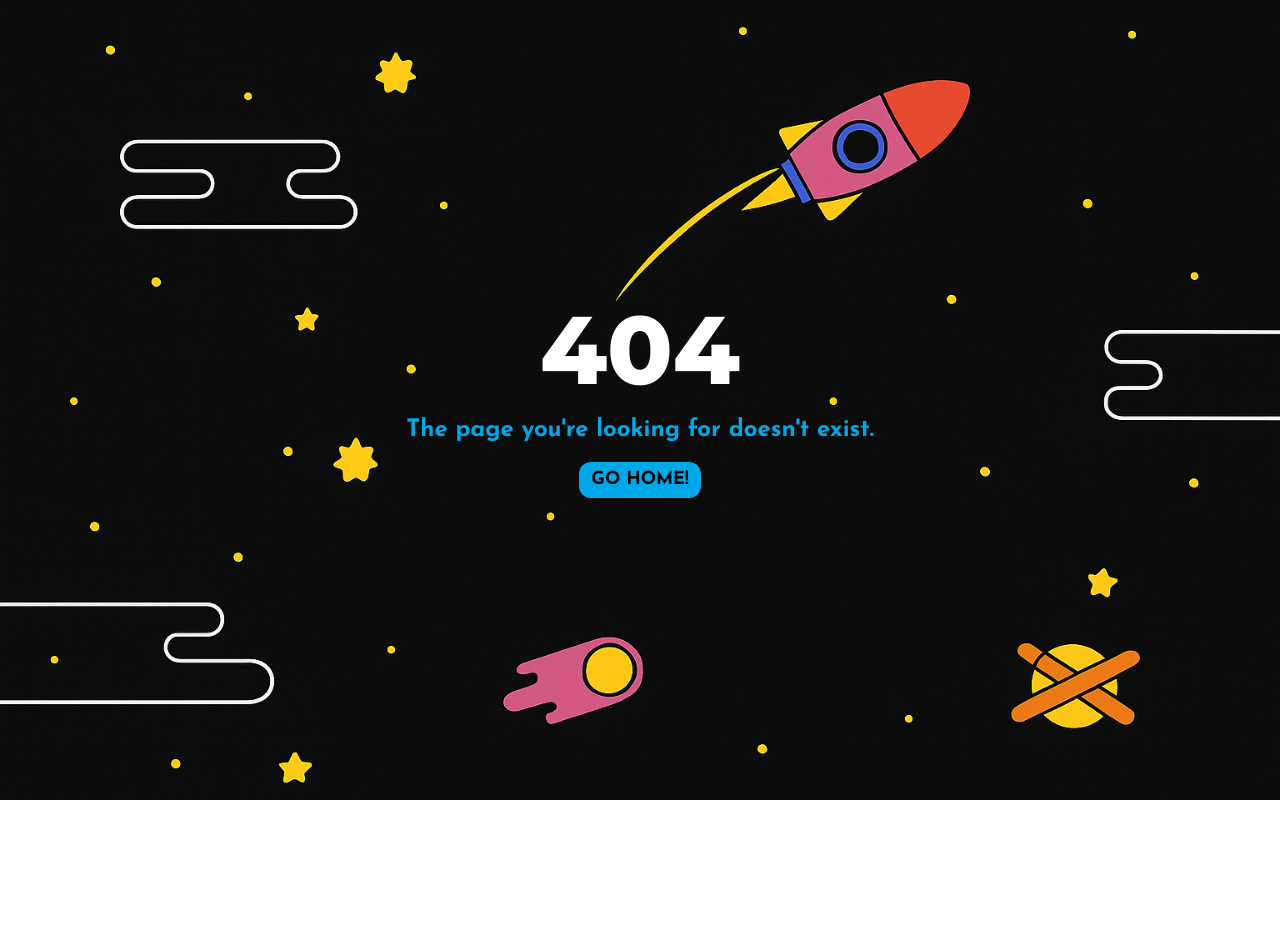
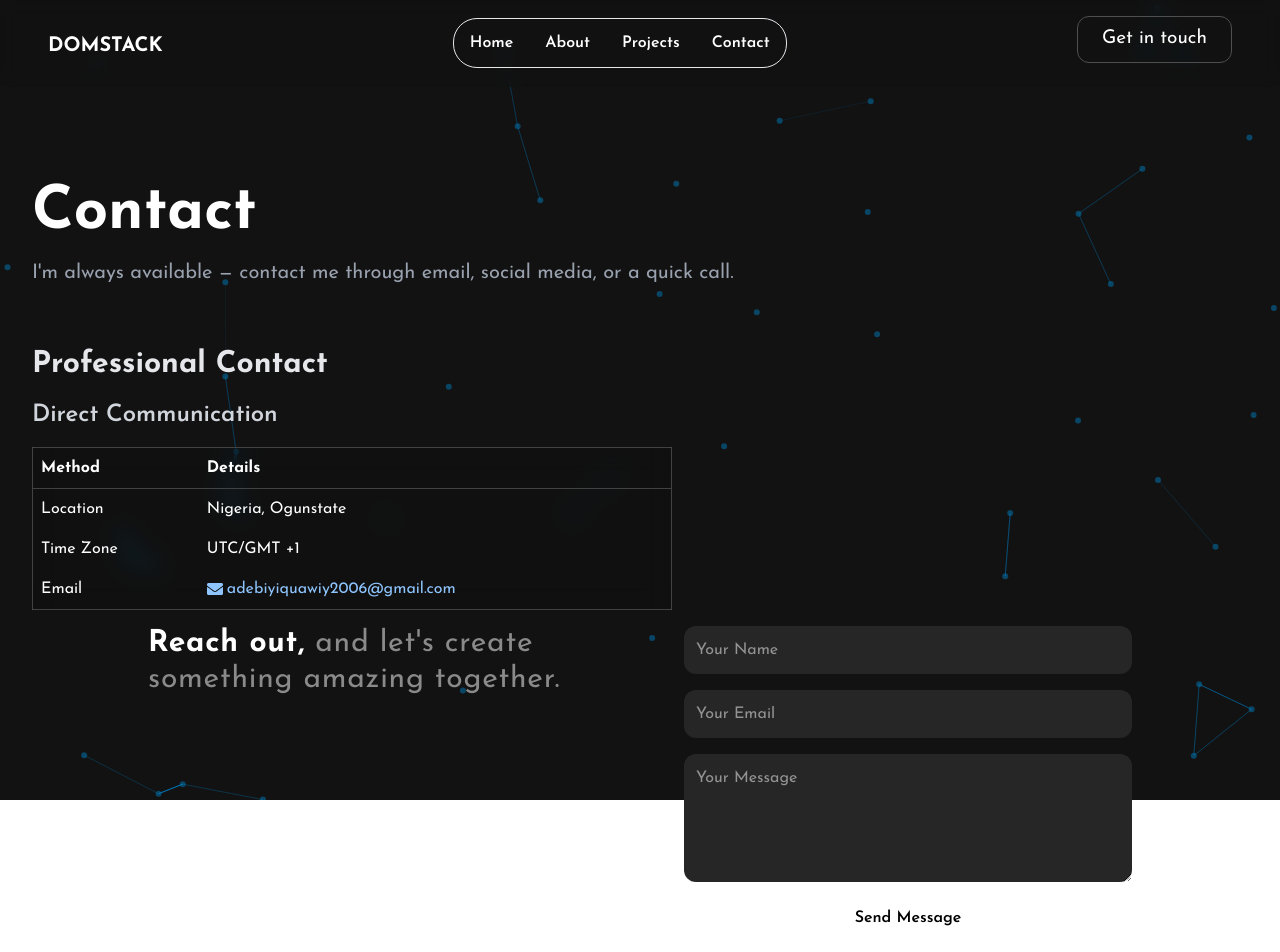
Before and after one commit to dominionnnnnnn/portfolio, a React (Vite) app: page /contact in a window 1280 px wide. Before the commit this address had no page. Shown: the top 952 px of the page. Before the commit the page ends 800 px from the top, so only its background shows below. Built offline with nearby package versions, Linux system fonts and the light colour scheme.

Commit message:
email feature

```diff
--- a/package.json
+++ b/package.json
@@ -12,6 +12,7 @@
   "dependencies": {
     "@tailwindcss/vite": "^4.0.14",
     "@tsparticles/react": "^3.0.0",
+    "emailjs-com": "^3.2.0",
     "react": "^19.0.0",
     "react-dom": "^19.0.0",
     "react-icons": "^5.5.0",
@@ -19,6 +20,7 @@
     "react-simple-typewriter": "^5.0.1",
     "react-tsparticles": "^2.12.2",
     "styled-components": "^6.1.16",
+    "sweetalert2": "^11.6.13",
     "tailwindcss": "^4.0.14",
     "tsparticles": "^3.8.1",
     "tsparticles-slim": "^2.12.0"
--- a/src/App.jsx
+++ b/src/App.jsx
@@ -3,6 +3,7 @@ import HomePage from "./pages/HomePage"
 import AboutPage from "./pages/AboutPage"
 import ProjectsPage from "./pages/ProjectsPage"
 import NotFound from "./components/NotFound"
+import ContactPage from "./pages/ContactPage"
 import { Route, createBrowserRouter, createRoutesFromElements, RouterProvider } from "react-router-dom"
 
 const router = createBrowserRouter(
@@ -11,7 +12,8 @@ const router = createBrowserRouter(
       <Route path="/" element={<Mainlayout />} >
         <Route index element={<HomePage/>} />
         <Route path="/about" element={<AboutPage/>} />
-        <Route path="/projects" element={<ProjectsPage/>}/>
+        <Route path="/projects" element={<ProjectsPage/>} />
+        <Route path="/contact" element={<ContactPage/>} />
       </Route>
         <Route path="*" element={<NotFound/>} />
     </>
--- /dev/null
+++ b/src/components/ContactForm.jsx
@@ -0,0 +1,78 @@
+import React, { useRef } from "react";
+import emailjs from "emailjs-com";
+import Swal from "sweetalert2";
+
+const ContactForm = () => {
+  const form = useRef();
+
+  const sendEmail = (e) => {
+    e.preventDefault();
+
+    const SERVICE_ID = import.meta.env.VITE_EMAILJS_SERVICE_ID;
+    const TEMPLATE_ID = import.meta.env.VITE_EMAILJS_TEMPLATE_ID;
+    const PUBLIC_KEY = import.meta.env.VITE_EMAILJS_PUBLIC_KEY;
+
+    Swal.fire({
+      title: "Sending...",
+      text: "Please wait while your message is being sent.",
+      allowOutsideClick: false,
+      didOpen: () => {
+        Swal.showLoading();
+      },
+    });
+
+    emailjs.sendForm(SERVICE_ID, TEMPLATE_ID, form.current, PUBLIC_KEY).then(
+      (result) => {
+        Swal.fire({
+          icon: "success",
+          title: "Message Sent!",
+          text: "Thanks for reaching out. I’ll get back to you soon!",
+          confirmButtonColor: "#3085d6",
+        });
+        form.current.reset();
+      },
+      (error) => {
+        Swal.fire({
+          icon: "error",
+          title: "Oops!",
+          text: "Something went wrong. Please try again later.",
+          confirmButtonColor: "#d33",
+        });
+      }
+    );
+  };
+
+  return (
+    <form
+      ref={form}
+      onSubmit={sendEmail}
+      className="flex flex-col gap-4 w-full max-w-md"
+    >
+      <input
+        type="text"
+        name="name"
+        placeholder="Your Name"
+        required
+        className=" rounded-xl text-white bg-[#262626] p-3"
+      />
+      <input
+        type="email"
+        name="email"
+        placeholder="Your Email"
+        required
+        className=" rounded-xl text-white bg-[#262626] p-3"
+      />
+      <textarea
+        name="message"
+        placeholder="Your Message"
+        required
+        className="rounded-xl text-white bg-[#262626] p-3 h-32"
+      ></textarea>
+      <button type="submit" className="bg-white font-semibold rounded-xl text-black py-2 px-4">
+        Send Message
+      </button>
+    </form>
+  );
+};
+
+export default ContactForm;
--- a/src/components/navbar/Navbar.jsx
+++ b/src/components/navbar/Navbar.jsx
@@ -45,7 +45,7 @@ const Navbar = () => {
             <Link to="/" onClick={closeMenu} className=''>Home</Link>
             <Link to="/about" onClick={closeMenu} className=''>About</Link>
             <Link to="/projects" onClick={closeMenu} className=''>Projects</Link>
-            <Link to="#contact" onClick={closeMenu} className=''>Contact</Link>
+            <Link to="/contact" onClick={closeMenu} className=''>Contact</Link>
         </div>
         <Button />
         <Checkbox setIsMenuVisible={setIsMenuVisible} checkboxRef={checkboxRef} />
--- a/src/index.css
+++ b/src/index.css
@@ -161,6 +161,16 @@ html {
       left: 0;
   }
 }
+th {
+  border-bottom: 1px solid #515151c7;
+  text-align: left;
+  padding: 8px;
+}
+td{
+  text-align: left;
+  padding: 8px;
+}
+
 /* .project-item{
   perspective: 1200px;
   transform: scale(0.646535) rotateX(14.1386deg);
--- /dev/null
+++ b/src/pages/ContactPage.jsx
@@ -0,0 +1,44 @@
+import React from 'react'
+import { FaEnvelope } from 'react-icons/fa'
+import ContactForm from '../components/ContactForm'
+
+const ContactPage = () => {
+  return (
+    <div className='py-6'>
+        <div className='py-12 px-8'>
+            <h1 className="text-6xl mt-6 font-extrabold text-white">Contact</h1>
+            <p className='text-xl mt-4 text-gray-400'>I'm always available — contact me through email, social media, or a quick call.</p>
+        </div>
+        <div className='my-3 px-8'>
+          <header className='text-3xl text-gray-200 font-bold'>Professional Contact</header>
+          <h1 className='text-2xl text-gray-300 font-semibold mt-4'>Direct Communication</h1>
+          <table className='text-white w-[50vw] border-1 border-[#515151c7] my-4 bg-black/10 backdrop-blur-md rounded-lg'>
+            <tr>
+              <th>Method</th>
+              <th>Details</th>
+            </tr>
+            <tr>
+              <td>Location</td>
+              <td>Nigeria, Ogunstate</td>
+            </tr>
+            <tr>
+              <td>Time Zone</td>
+              <td>UTC/GMT +1</td>
+            </tr>
+            <tr>
+              <td>Email</td>
+              <td className='text-blue-300'><FaEnvelope className='inline mr-1' />adebiyiquawiy2006@gmail.com</td>
+            </tr>
+          </table>
+        </div>
+        <div className="flex gap-12 justify-center">
+          <p className='text-[#8a8a8a] text-3xl w-122 tracking-wide'>
+            <span className='font-bold text-white'>Reach out,</span> and let's create something amazing together.
+          </p>
+          <ContactForm/>
+        </div>
+    </div>
+  )
+}
+
+export default ContactPage
```
Also changed, not shown: src/pages/HomePage.jsx (+14 -15 lines), 2 other files (tests, documents, lock files or other folders).
